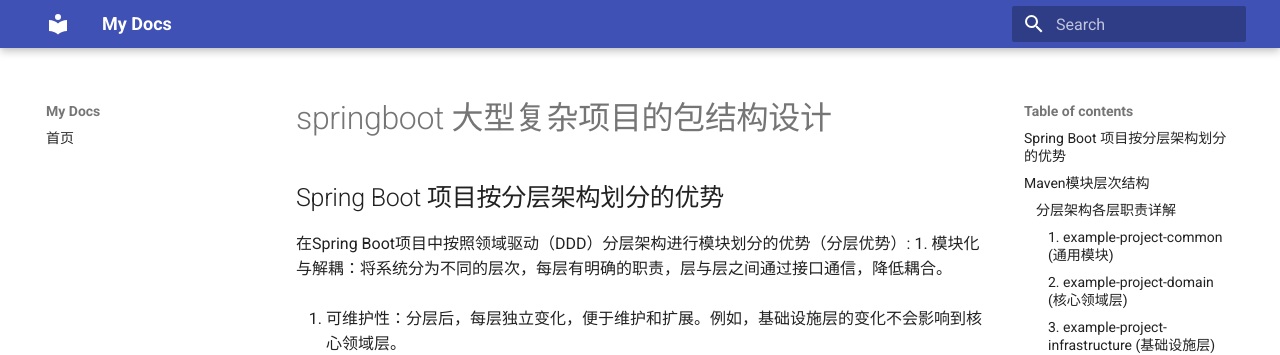
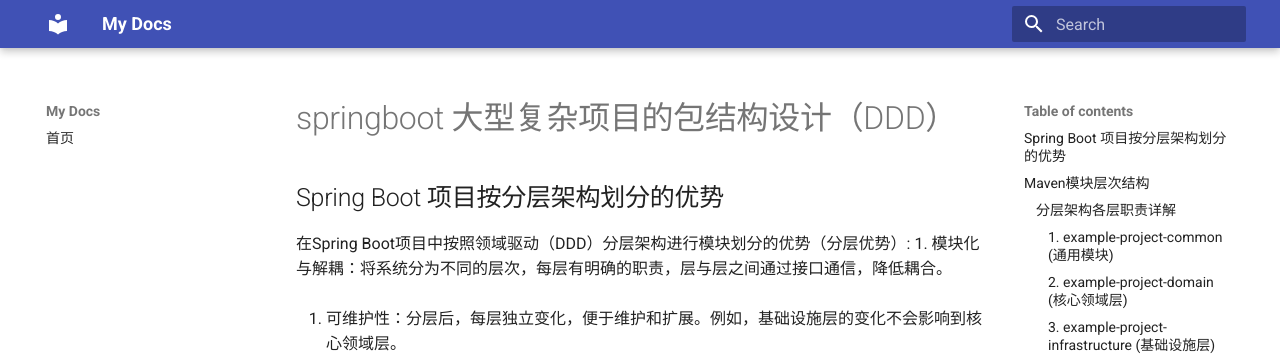
Before and after one commit to edisonwd/myblog, an MkDocs documentation site: the page built from docs/springboot/springboot 大型复杂项目的包结构设计(DDD).md, in a window 1280 px wide and 900 px high. Shown: the top 355 px of the window. Built offline with MkDocs 1.6.1 and Material for MkDocs 9.7.7, drawn with Linux system fonts in a browser that asks for light colours.

Commit message:
Update and rename springboot 大型复杂项目的包结构设计.md to springboot 大型复杂项目的包结构设计(DDD).md

```diff
--- a/docs/springboot/springboot 大型复杂项目的包结构设计.md
+++ b/docs/springboot/springboot 大型复杂项目的包结构设计(DDD).md
@@ -1,4 +1,4 @@
-# springboot 大型复杂项目的包结构设计
+# springboot 大型复杂项目的包结构设计（DDD）
 
 ## Spring Boot 项目按分层架构划分的优势
 
```
